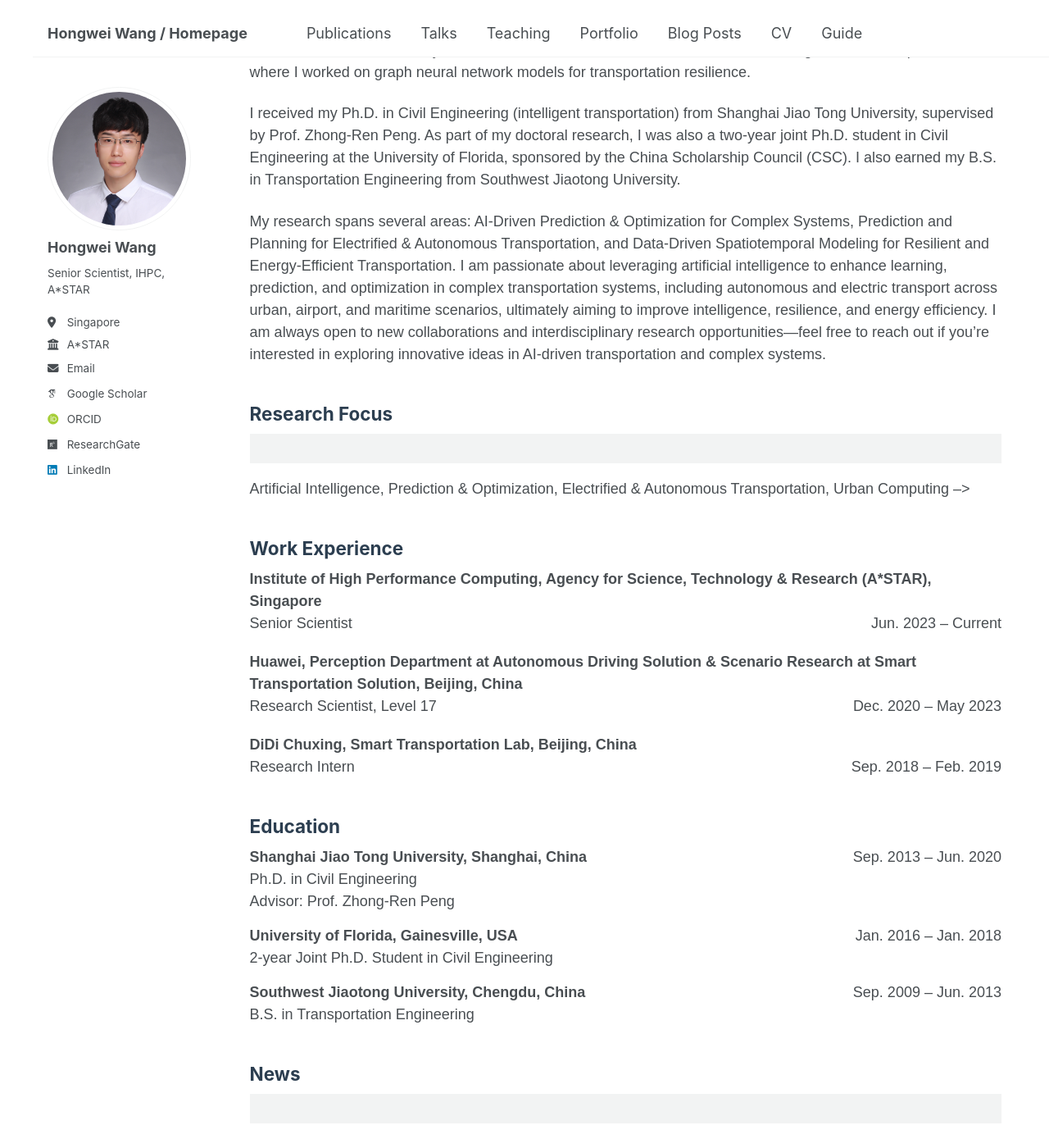
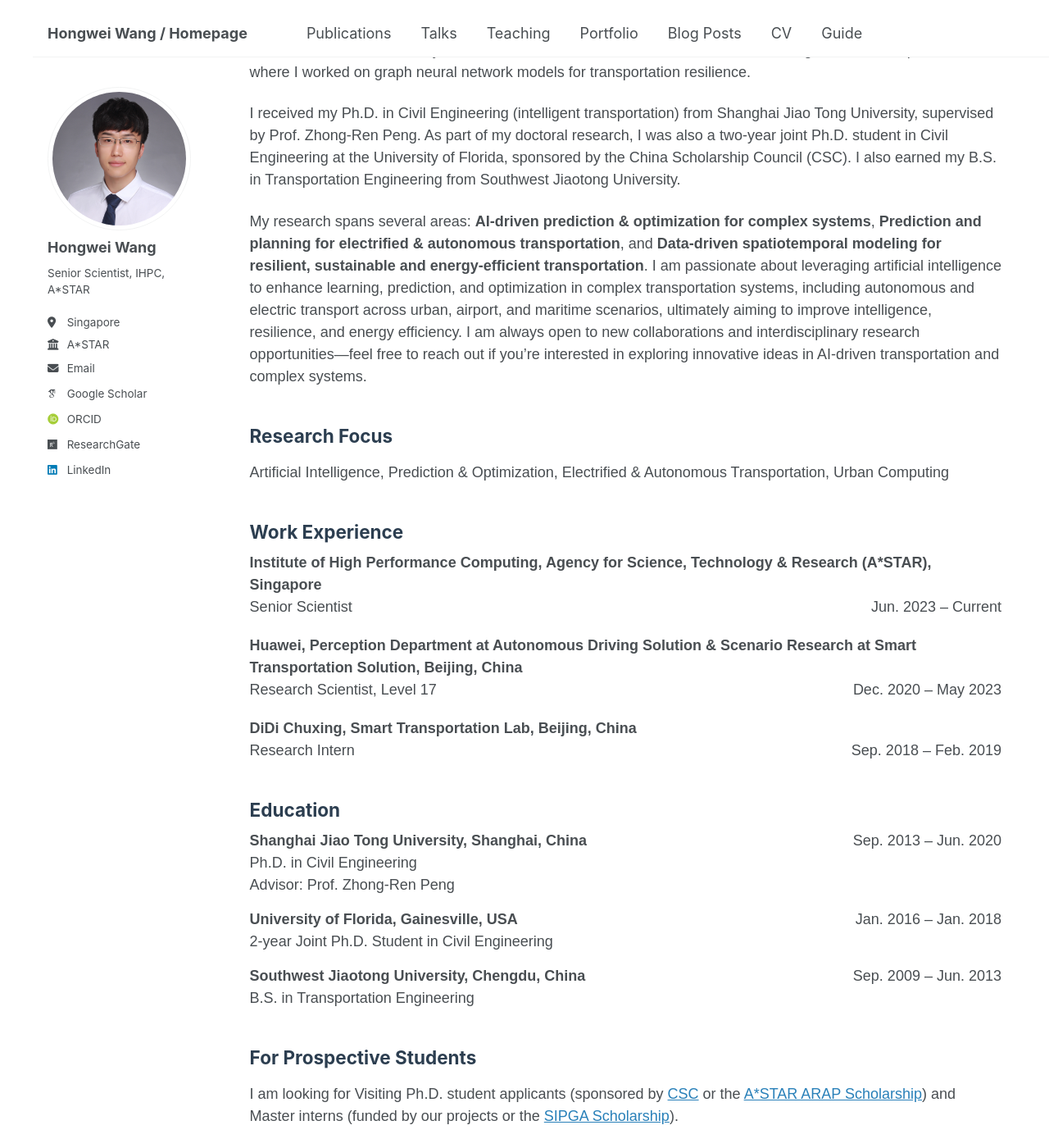
Before and after one commit to hongweiwang-lab/hongweiwang-lab.github.io, a Jekyll site: the page built from _pages/about.md, in a window 1280 px wide and 1400 px high, scrolled down 380 px. Shown: the whole window at 82% size. Built offline with Jekyll 4.4.1, drawn with Linux system fonts in a browser that asks for light colours; some web fonts are replaced; some of the changed text lies outside the part shown.

Commit message:
Update about.md

```diff
--- a/_pages/about.md
+++ b/_pages/about.md
@@ -17,21 +17,14 @@ Before joining A*STAR, I worked as a Research Scientist in the Perception Depart
 
 I received my Ph.D. in Civil Engineering (intelligent transportation) from Shanghai Jiao Tong University, supervised by Prof. Zhong-Ren Peng. As part of my doctoral research, I was also a two-year joint Ph.D. student in Civil Engineering at the University of Florida, sponsored by the China Scholarship Council (CSC). I also earned my B.S. in Transportation Engineering from Southwest Jiaotong University.
 
-My research spans several areas: AI-Driven Prediction & Optimization for Complex Systems, Prediction and Planning for Electrified & Autonomous Transportation, and Data-Driven Spatiotemporal Modeling for Resilient and Energy-Efficient Transportation. I am passionate about leveraging artificial intelligence to enhance learning, prediction, and optimization in complex transportation systems, including autonomous and electric transport across urban, airport, and maritime scenarios, ultimately aiming to improve intelligence, resilience, and energy efficiency. I am always open to new collaborations and interdisciplinary research opportunities—feel free to reach out if you’re interested in exploring innovative ideas in AI-driven transportation and complex systems.
+My research spans several areas: **AI-driven prediction & optimization for complex systems**, **Prediction and planning for electrified & autonomous transportation**, and **Data-driven spatiotemporal modeling for resilient, sustainable and energy-efficient transportation**. I am passionate about leveraging artificial intelligence to enhance learning, prediction, and optimization in complex transportation systems, including autonomous and electric transport across urban, airport, and maritime scenarios, ultimately aiming to improve intelligence, resilience, and energy efficiency. I am always open to new collaborations and interdisciplinary research opportunities—feel free to reach out if you’re interested in exploring innovative ideas in AI-driven transportation and complex systems.
 
 ## Research Focus
-<table style="width:100%">
-  <thead>
-    <tr>
-      <th width="100%">&nbsp;</th>
-    </tr>
-  </thead>
-</table>
 
-Artificial Intelligence, Prediction & Optimization, Electrified & Autonomous Transportation, Urban Computing -->
+Artificial Intelligence, Prediction & Optimization, Electrified & Autonomous Transportation, Urban Computing
+
 
 ## Work Experience
-
 <html>
 <head>
     <meta charset="UTF-8">
@@ -57,7 +50,6 @@ Artificial Intelligence, Prediction & Optimization, Electrified & Autonomous Tra
 </html>
 
 ## Education
-
 <html>
 <head>
     <meta charset="UTF-8">
@@ -83,25 +75,26 @@ Artificial Intelligence, Prediction & Optimization, Electrified & Autonomous Tra
 </body>
 </html>
 
-## News
-<table style="width:100%">
-  <thead>
-    <tr>
-      <th width="100%">&nbsp;</th>
-    </tr>
-  </thead>
-</table>
-
 
 ## For Prospective Students
-<table style="width:100%">
-  <thead>
-    <tr>
-      <th width="100%">&nbsp;</th>
-    </tr>
-  </thead>
-</table>
-* I'm looking for Master and Ph.D. student applicants and undergrad interns. Please feel free to contact me if you are interested in working on "AI + Transportation" topics.
+<html>
+<head>
+    <meta charset="UTF-8">
+<!--     <title>Opportunities</title> -->
+</head>
+<body>
+    <p>
+        I am looking for Visiting Ph.D. student applicants (sponsored by
+        <a href="https://www.csc.edu.cn/">CSC</a> or the
+        <a href="https://www.a-star.edu.sg/Scholarships/for-graduate-studies/a-star-research-attachment-programme">A*STAR ARAP Scholarship</a>)
+        and Master interns (funded by our projects or the
+        <a href="https://www.a-star.edu.sg/Scholarships/for-graduate-studies/a-star-research-attachment-programme">SIPGA Scholarship</a>).
+    </p>
+    <p>
+        If you're interested in working on AI + Transportation topics, feel free to reach out!
+    </p>
+</body>
+</html>
 
 
 ## Featured Research
@@ -188,4 +181,3 @@ Artificial Intelligence, Prediction & Optimization, Electrified & Autonomous Tra
         Characterizing spatiotemporal distributions of black carbon and PM2.5 at a toll station: Observations on manual and electronic toll collection lanes. <br>
         <i>Building and Environment, 199, 107933.</i> <a href="https://doi.org/10.1016/j.buildenv.2021.107933">PDF</a>
     </div>
-</html>
```
